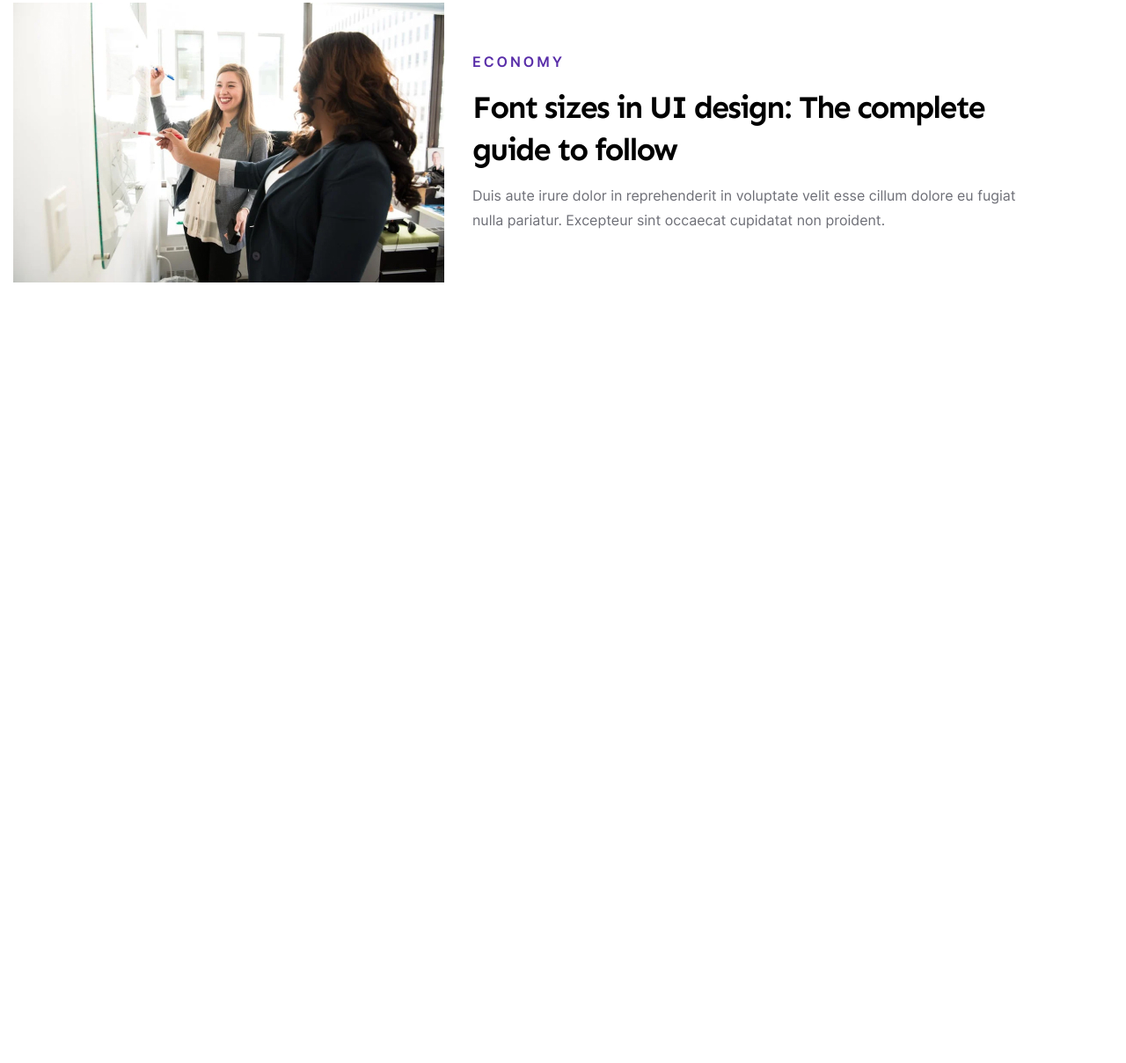
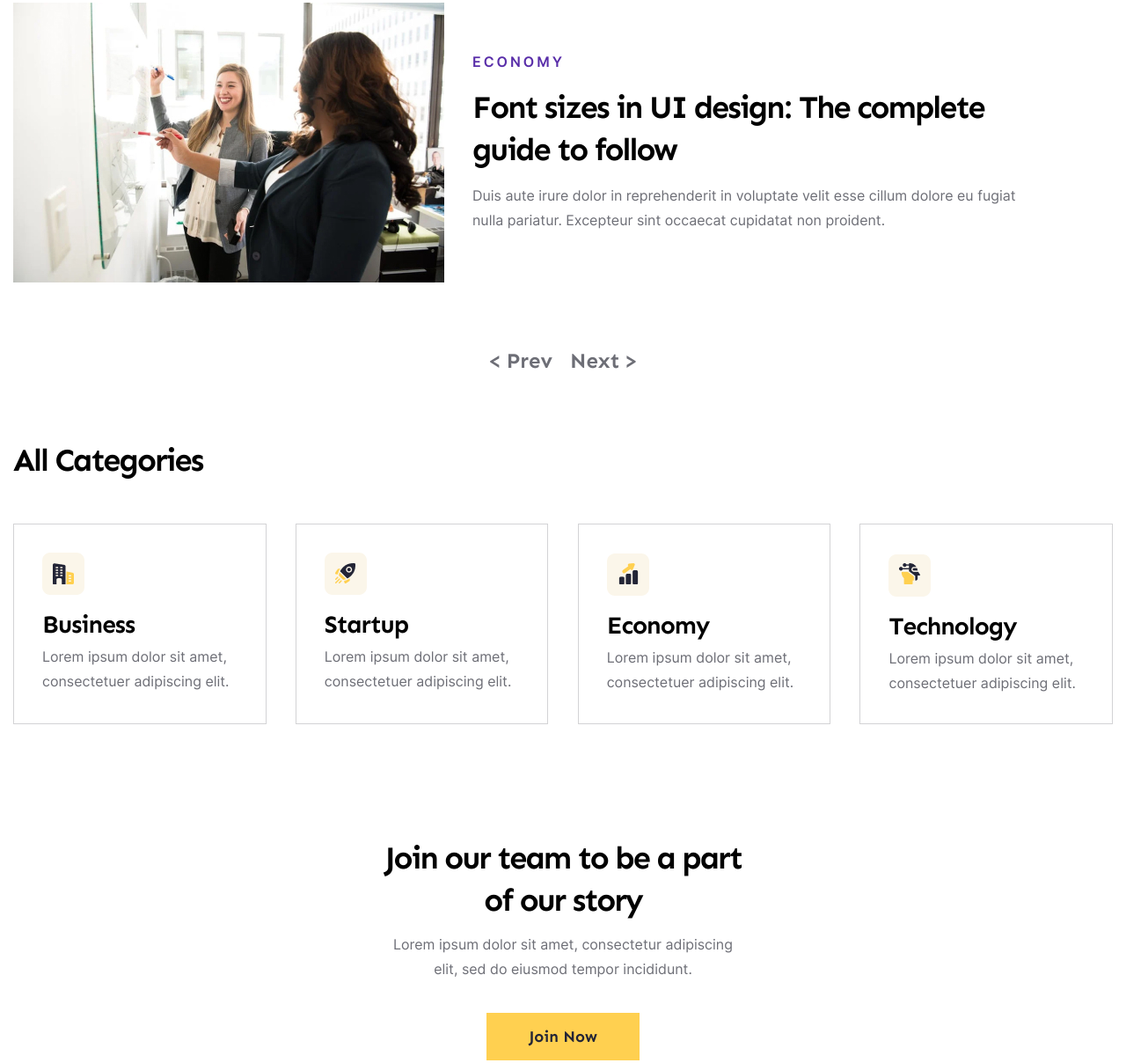
Before and after one commit to Vladmir2308/ClientFirst, a website: page src/blog.html in a window 1280 px wide. Shown: the part 2345-3553 px from the top of the page at 88% size. Before the commit the page ends 2730 px from the top, so only its background shows below. Drawn offline with nearby package versions, Linux system fonts and the light colour scheme; files that its build step writes are made by us from their sources.

Commit message:
page blog is done

```diff
--- a/src/assets/scss/blocks/blog/blog-posts.scss
+++ b/src/assets/scss/blocks/blog/blog-posts.scss
@@ -7,3 +7,32 @@
 
     opacity: .32;
 }
+
+.blog-posts__leaf{
+    color: $lightGray;
+    font-family: "S_B";
+    font-size: 2.4rem;
+
+    height: 50px;
+
+    display: flex;
+    justify-content: center;
+    align-items: center;
+
+    margin: 6.4rem 0;
+}
+
+.blog-posts__leaf > *{
+    cursor: pointer;
+
+    transition: color .1s linear, font-size .1s linear;
+
+    &:hover{
+        color: $black;
+        font-size: 2.8rem;
+    }
+}
+
+.blog-posts__leaf-prev{
+    margin-right: 2rem;
+}
--- a/src/assets/scss/blocks/home/home-category.scss
+++ b/src/assets/scss/blocks/home/home-category.scss
@@ -1,4 +1,3 @@
 .home-category__title{
-    margin-bottom: 4.8rem;
     text-align: center;
 }
--- a/src/assets/scss/blocks/independent/category.scss
+++ b/src/assets/scss/blocks/independent/category.scss
@@ -2,6 +2,8 @@
     display: flex;
     justify-content: space-between;
     flex-wrap: wrap;
+
+    margin-top: 4.8rem;
 }
 
 .category__item{
--- a/src/assets/scss/blocks/independent/post.scss
+++ b/src/assets/scss/blocks/independent/post.scss
@@ -3,6 +3,10 @@
     align-items: center;
 
     margin-bottom: 6.4rem;
+
+    &:last-child{
+        margin-bottom: 0;
+    }
 }
 
 .post__image{
--- a/src/blog.html
+++ b/src/blog.html
@@ -107,5 +107,62 @@ title: Blog
                 </div>
             </div>
         </div><!-- ./blog-posts__content -->
+
+        <div class="blog-posts__leaf">
+            <div class="blog-posts__leaf-prev">< Prev</div>
+            <div class="blog-posts__leaf-next">Next ></div>
+        </div>
     </div><!-- ./container -->
 </div><!-- ./blog-posts -->
+
+<!-- Categories -->
+<div class="blog-categories">
+    <div class="container">
+        <div class="blog-categories__title"><h2>All Categories</h2></div>
+
+        <div class="category__inner">
+            <div class="category__item">
+                <img src="assets/images/category/icon_1.png" alt="#">
+
+                <div class="category__title"><h3>Business</h3></div>
+
+                <div class="category__text text-gray">Lorem ipsum dolor sit amet, consectetuer adipiscing elit.</div>
+            </div>
+
+            <div class="category__item">
+                <img src="assets/images/category/icon_2.png" alt="#">
+
+                <div class="category__title"><h3>Startup</h3></div>
+
+                <div class="category__text text-gray">Lorem ipsum dolor sit amet, consectetuer adipiscing elit.</div>
+            </div>
+
+            <div class="category__item">
+                <img src="assets/images/category/icon_3.png" alt="#">
+
+                <div class="category__title"><h3>Economy</h3></div>
+
+                <div class="category__text text-gray">Lorem ipsum dolor sit amet, consectetuer adipiscing elit.</div>
+            </div>
+
+            <div class="category__item">
+                <img src="assets/images/category/icon_4.png" alt="#">
+
+                <div class="category__title"><h3>Technology</h3></div>
+
+                <div class="category__text text-gray">Lorem ipsum dolor sit amet, consectetuer adipiscing elit.</div>
+            </div>
+        </div><!-- ./category__inner -->
+    </div><!-- ./container -->
+</div><!-- ./blog-categories -->
+
+<!-- Join  -->
+<div class="join">
+    <div class="join__title"><h2>Join our team to be a part of our story</h2></div>
+
+    <div class="join__text text-gray">
+        <p>Lorem ipsum dolor sit amet, consectetur adipiscing elit, sed do eiusmod tempor incididunt.</p>
+    </div>
+
+    <a class="btn" href="#">Join Now</a>
+</div><!-- ./join -->
--- a/src/layouts/default.html
+++ b/src/layouts/default.html
@@ -10,6 +10,7 @@
 
     {{> body }}
 
+    {{> footer}}
     <script src="assets/js/app.js"></script>
 </body>
 </html>
```
